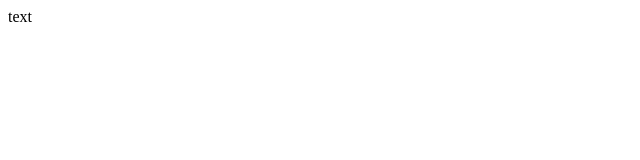
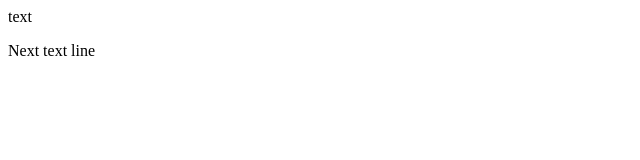
Before and after one commit to Mike-Dike/github_learning, a plain HTML site: page index.html in a window 1280 px wide. Shown: the full height of the page, 0-640 px from the left. Drawn offline with Linux system fonts and the light colour scheme.

Commit message:
next text line

```diff
--- a/index.html
+++ b/index.html
@@ -1 +1,2 @@
 <p>text</p>
+<p>Next text line</p>
```
